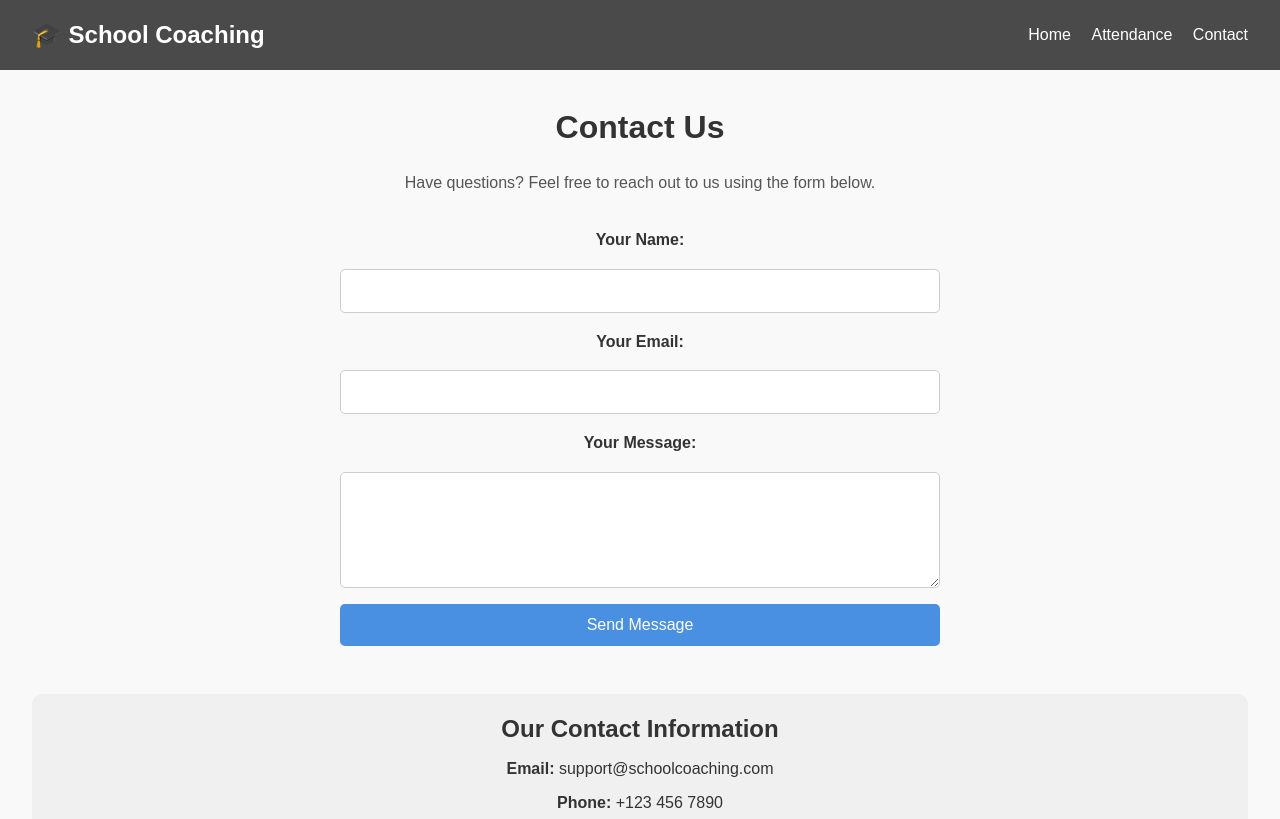
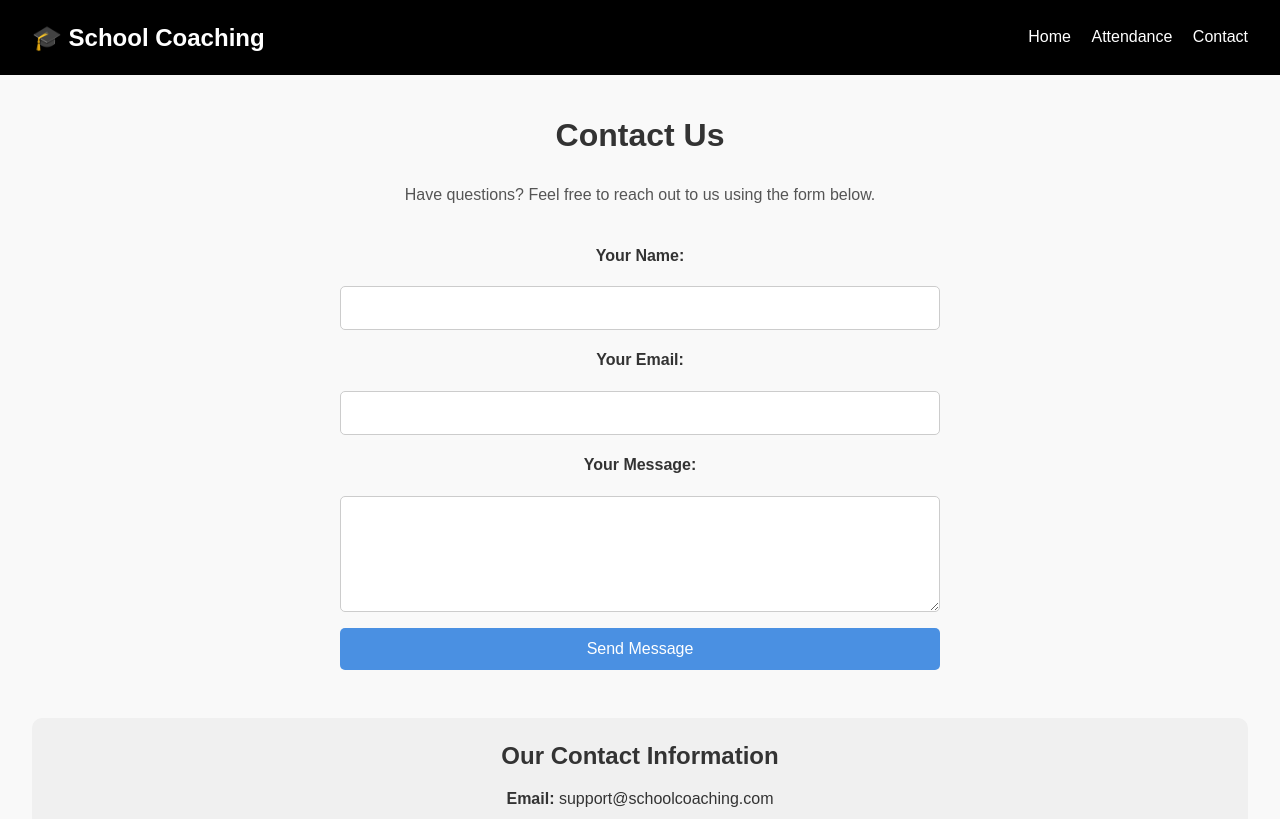
Before and after one commit to axujjwal/School--Coaching, a plain HTML site: page contact.html in a window 1280 px wide. Shown: the top 819 px of the page. Drawn offline with Linux system fonts and the light colour scheme.

Commit message:
Comment-4

```diff
--- a/Attendance/attendance.css
+++ b/attendance.css
@@ -6,15 +6,18 @@ body {
     box-sizing: border-box;
     color: #333;
     background-color: #f9f9f9;
-    line-height: 1.6;
+    line-height: 0.5;
 }
 
 /* Header Styling (Matching contact.css) */
 header {
-    background-color: #2d2d2d;
+    background-color: black;
     color: white;
     padding: 1rem 2rem;
     display: flex;
+    position: sticky;
+    top: 0;
+    z-index: 1000;
     justify-content: space-between;
     align-items: center;
 }
--- a/Contact/contact.css
+++ b/contact.css
@@ -9,7 +9,7 @@ body, h1, h2, p, label, input, textarea, button {
 
 body {
     font-family: 'Arial', sans-serif;
-    line-height: 1.6;
+    line-height: 1.8;
     background: #f9f9f9;
     color: #333;
     padding: 0;
@@ -22,7 +22,10 @@ header {
     justify-content: space-between;
     align-items: center;
     padding: 1rem 2rem;
-    background: #4a4a4a;
+    background: black;
+    position: sticky;
+    top: 0;
+    z-index: 1000;
     color: white;
 }
 
--- a/Contact/contact.html
+++ b/contact.html
@@ -4,15 +4,15 @@
     <meta charset="UTF-8">
     <meta name="viewport" content="width=device-width, initial-scale=1.0">
     <title>School - Contact Us </title>
-    <link rel="stylesheet" href="contact.css">
+    <link rel="stylesheet" href="/contact.css">
 </head>
 <body>
     <header>
         <div class="logo">🎓 School Coaching</div>
         <nav>
-            <a href="index.html">Home</a>
-            <a href="/Attendance/attendance.html">Attendance</a>
-            <a href="/Contact/contact.html">Contact</a>
+            <a href="/index.html">Home</a>
+            <a href="/attendance.html">Attendance</a>
+            <a href="/contact.html">Contact</a>
         </nav>
     </header>
 
--- a/home.css
+++ b/home.css
@@ -17,7 +17,7 @@ header {
     justify-content: space-between;
     align-items: center;
     padding: 1rem 2rem;
-    background: #4a4a4a;
+    background: black;
     color: white;
     position: sticky;
     top: 0;
```
Also changed, not shown: attendance.html (renamed from Attendance/attendance.html, +2 -2 lines), index.html (+3 -3 lines), attendance.js (renamed from Attendance/attendance.js), contact.js (renamed from Contact/contact.js).
